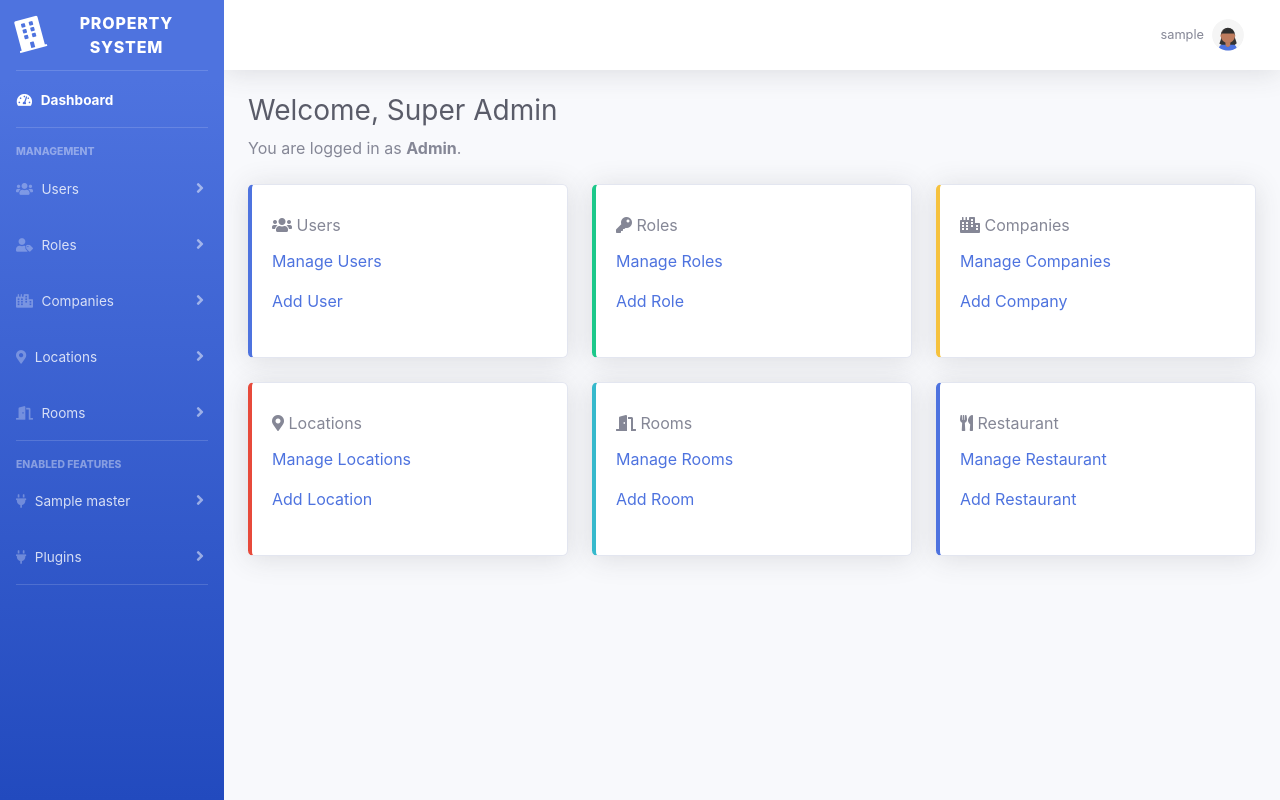
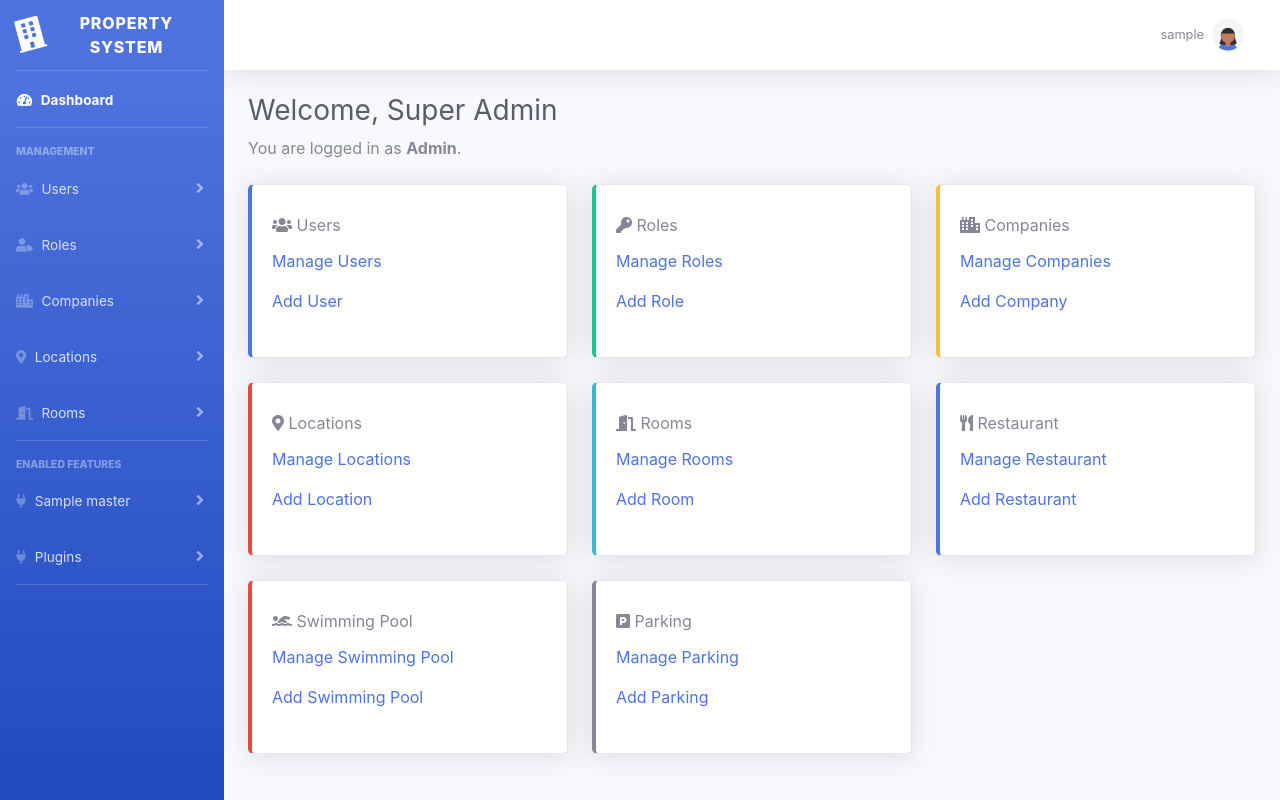
Before and after one commit to VirtusStack/Property_Amenity_Marketing_System, a PHP site: page /Property_Amenity_Marketing_System/admin.php in a window 1280 px wide. Run offline with PHP 8.4, Linux system fonts and the light colour scheme; the visitor is signed in with stand-in values (Sample User, id 1); tables that the repository leaves empty or names only in its code hold one stand-in row (values such as "Sample post").

Commit message:
Update index.php

```diff
--- a/templates/common/index.php
+++ b/templates/common/index.php
@@ -118,13 +118,41 @@ $currentUserRole = "Admin";
                                 <div class="card-title"><i class="fas fa-utensils"></i> Restaurant</div>
                                 <div class="card-text">
 				     <!--  Controller-based links -->
-                                    <p><a href="<?= BASE_URL ?>/admin.php?action=manageRestaurant">Manage Restaurant</a></p>
+                                    <p><a href="<?= BASE_URL ?>/admin.php?action=manageRestaurants">Manage Restaurant</a></p>
                                     <p><a href="<?= BASE_URL ?>/admin.php?action=newRestaurant">Add Restaurant</a></p>
                                 </div>
                             </div>
                         </div>
                     </div>
 
+
+		  <!-- Swimminng_pool  Card -->
+                    <div class="col-xl-4 col-md-6 mb-4">
+                       <div class="card border-left-danger shadow h-100 py-2">
+                            <div class="card-body">
+                                <div class="card-title"><i class="fas fa-swimmer"></i> Swimming Pool</div>
+                                <div class="card-text">
+				     <!--  Controller-based links -->
+                                    <p><a href="<?= BASE_URL ?>/admin.php?action=manageSwimmingPools">Manage Swimming Pool</a></p>
+                                    <p><a href="<?= BASE_URL ?>/admin.php?action=newSwimmingPool">Add Swimming Pool</a></p>
+                                </div>
+                            </div>
+                        </div>
+                    </div>
+
+		  <!-- Parking  Card -->
+                    <div class="col-xl-4 col-md-6 mb-4">
+                       <div class="card border-left-secondary shadow h-100 py-2">
+                            <div class="card-body">
+                                <div class="card-title"><i class="fas fa-parking"></i> Parking </div>
+                                <div class="card-text">
+				     <!--  Controller-based links -->
+                                    <p><a href="<?= BASE_URL ?>/admin.php?action=manageParkings">Manage Parking</a></p>
+                                    <p><a href="<?= BASE_URL ?>/admin.php?action=newParking">Add Parking </a></p>
+                                </div>
+                            </div>
+                        </div>
+                    </div>
                 </div>
                 <!-- End Dashboard Cards -->
 
```
